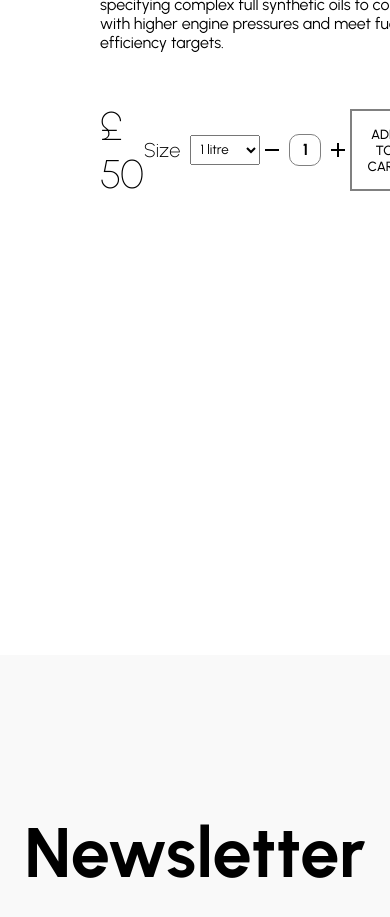
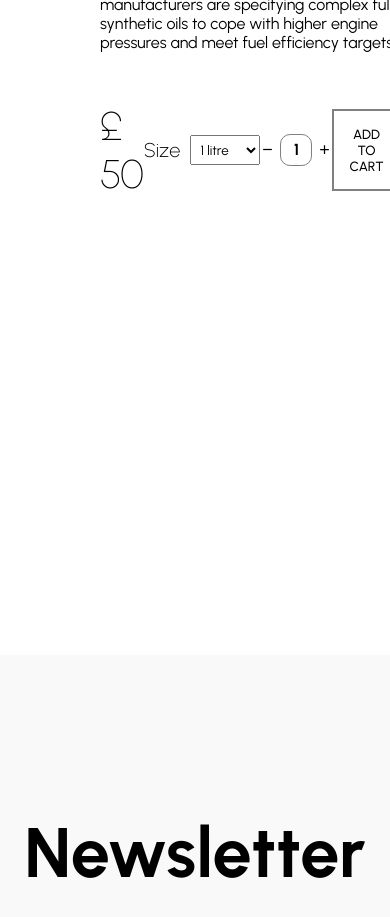
Before and after one commit to jess-bk/e-commerce-mern, a React (Create React App) app in the folder client/: page / in a window 390 px wide. Shown: the part 9920-10837 px from the top of the page. Built offline with nearby package versions, Linux system fonts and the light colour scheme; grey boxes are pictures that could not be loaded.

Commit message:
Ammended Product Page To Be Mobile Responsive

```diff
--- a/client/src/pages/Product.jsx
+++ b/client/src/pages/Product.jsx
@@ -42,6 +42,10 @@ const Desc = styled.p`
 const Price = styled.span`
   font-weight: 100;
   font-size: 40px;
+  ${mobile({
+    fontSize: "30px",
+    fontWeight: 200,
+  })}
 `;
 
 const FilterContainer = styled.div`
@@ -49,22 +53,37 @@ const FilterContainer = styled.div`
   margin: 50px 0px;
   display: flex;
   justify-content: space-between;
-  ${mobile({ width: "100%" })}
+  ${mobile({
+    width: "100%",
+    justifyContent: "space-between",
+  })}
 `;
 
 const Filter = styled.div`
   display: flex;
   align-items: center;
+  ${mobile({
+    display: "flex",
+    flexDirection: "column",
+  })}
 `;
 
 const FilterTitle = styled.span`
   font-size: 20px;
   font-weight: 200;
+  ${mobile({
+    alignContent: "center",
+    justifyContent: "center",
+    fontWeight: 300,
+  })}
 `;
 
 const FilterSize = styled.select`
   margin-left: 10px;
   padding: 5px;
+  ${mobile({
+    fontSize: "12px",
+  })}
 `;
 
 const FilterSizeOption = styled.option``;
@@ -80,7 +99,7 @@ const AmountContainer = styled.div`
   display: flex;
   align-items: center;
   font-weight: 700;
-  ${mobile({ width: "100%" })}
+  ${mobile({ width: "50%" })}
 `;
 
 const Amount = styled.span`
@@ -92,6 +111,9 @@ const Amount = styled.span`
   align-items: center;
   justify-content: center;
   margin: 0px 5px;
+  ${mobile({
+    fontSize: "10px",
+  })}
 `;
 
 const Button = styled.button`
@@ -103,6 +125,11 @@ const Button = styled.button`
   &:hover {
     background-color: #f8f4f4;
   }
+  ${mobile({
+    fontSize: "12px",
+    fontWeight: 500,
+    padding: "4px",
+  })}
 `;
 
 const Product = () => {
@@ -135,9 +162,9 @@ const Product = () => {
             </Filter>
             <AddContainer>
               <AmountContainer>
-                <Remove />
+                <Remove style={{ fontSize: "15px" }} />
                 <Amount>1</Amount>
-                <Add />
+                <Add style={{ fontSize: "15px" }} />
               </AmountContainer>
               <Button>ADD TO CART</Button>
             </AddContainer>
--- a/client/src/pages/ProductList.jsx
+++ b/client/src/pages/ProductList.jsx
@@ -19,7 +19,11 @@ const FilterContainer = styled.div`
 
 const Filter = styled.div`
   margin: 20px;
-  ${mobile({ width: "0px 20px", display: "flex", flexDirection: "column" })}
+  ${mobile({
+    width: "0px 20px",
+    display: "flex",
+    flexDirection: "column",
+  })}
 `;
 
 const FilterText = styled.div`
```
